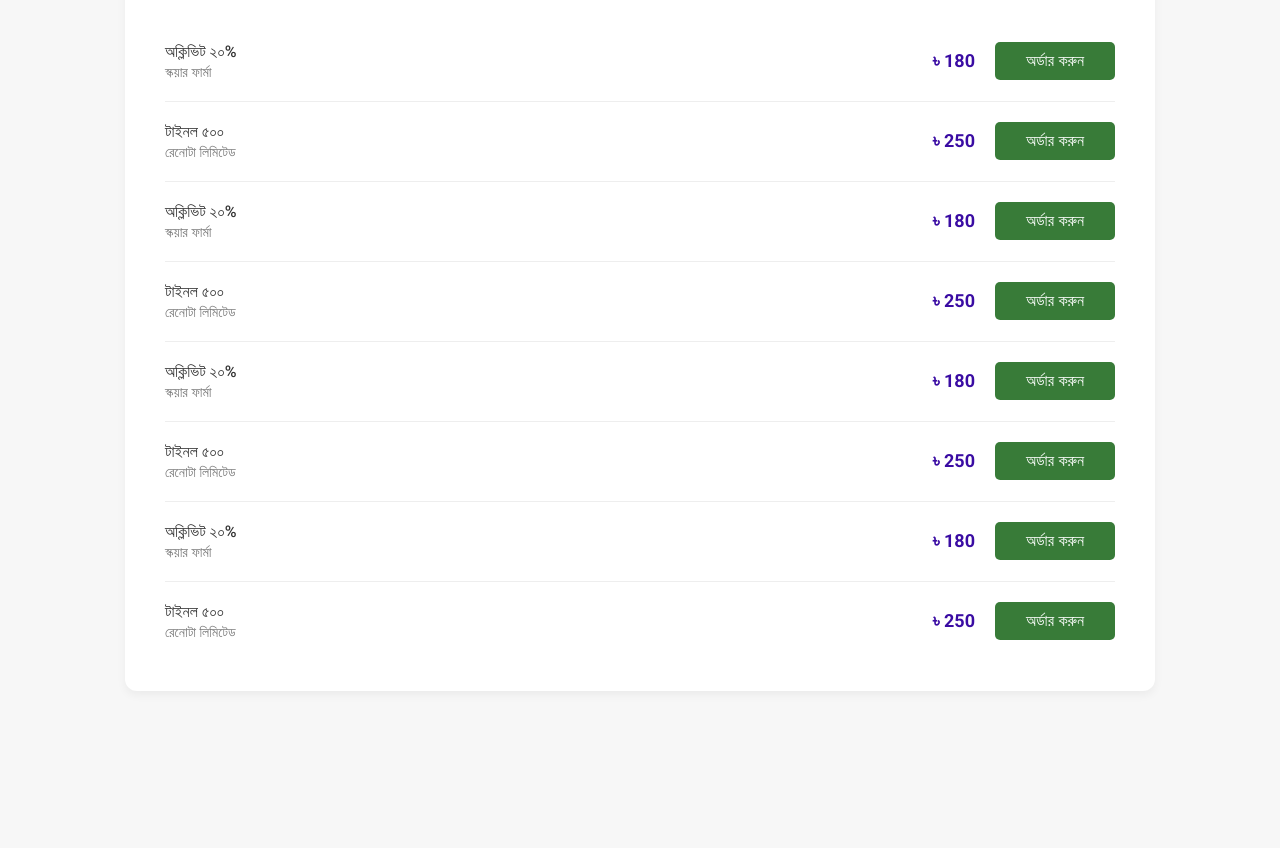
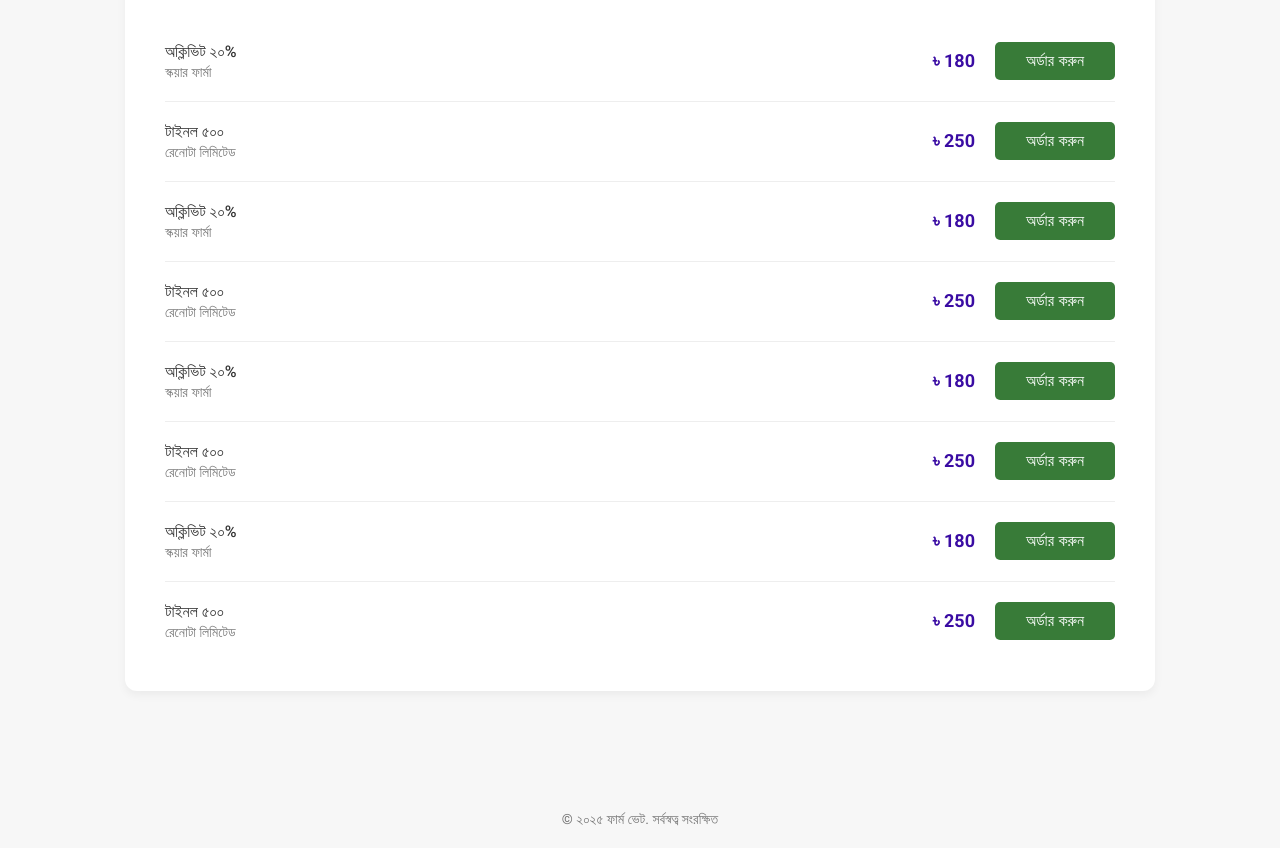
Before and after one commit to ahonafredowanhasib/Farm-Vet, a plain HTML site: page medicine/medicine.html in a window 1280 px wide. Shown: the part 228-1076 px from the top of the page. Before the commit the page ends 949 px from the top, so only its background shows below. Drawn offline with Linux system fonts and the light colour scheme.

Commit message:
correct © part

```diff
--- a/medicine/medicine.css
+++ b/medicine/medicine.css
@@ -168,6 +168,13 @@ body {
   background-color: #2b612b;
 }
 
+footer {
+  text-align: center;
+  padding: 20px;
+  color: #777;
+  margin-top: 100px;
+  font-size: 14px;
+}
 /* mobile response */
 
 @media (max-width: 768px) {
--- a/medicine/medicine.html
+++ b/medicine/medicine.html
@@ -133,6 +133,9 @@
 
     </div>
 
+    <footer>
+        © ২০২৫ ফার্ম ভেট. সর্বস্বত্ব সংরক্ষিত
+    </footer>
 </body>
 
 </html>
```
Also changed, not shown: dashboard/dashboard.html (+1 -1 lines), index.html (+1 -1 lines).
